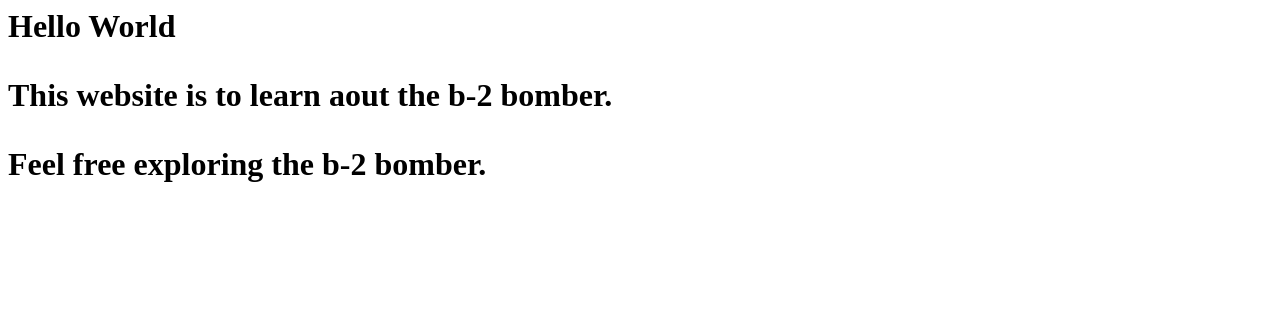
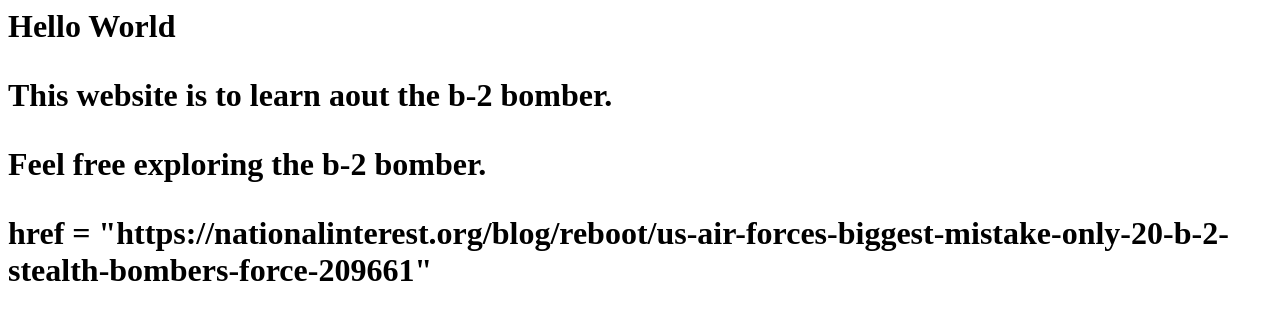
Before and after one commit to Lorenzom30/Lorenzom30.github.io, a plain HTML site: page index.html in a window 1280 px wide. Drawn offline with Linux system fonts and the light colour scheme.

Commit message:
Update index.html

```diff
--- a/index.html
+++ b/index.html
@@ -4,7 +4,8 @@
 <p> This website is to learn aout the b-2 bomber.</p>
   <p> Feel free exploring the b-2 bomber.</p>
 
-
+<div class="links">
+  <a> href = "https://nationalinterest.org/blog/reboot/us-air-forces-biggest-mistake-only-20-b-2-stealth-bombers-force-209661"</a>
 
    </div>
 </body>
```
